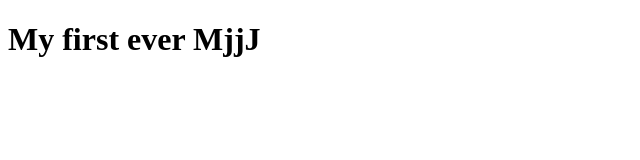
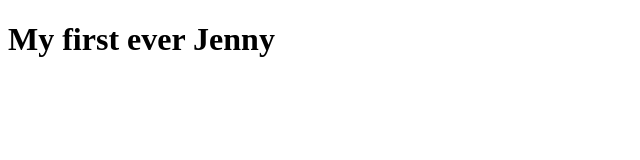
Before and after one commit to Emzthugll/First, a plain HTML site: page index.html in a window 1280 px wide. Shown: the full height of the page, 0-640 px from the left. Drawn offline with Linux system fonts and the light colour scheme.

Commit message:
change a word again

```diff
--- a/index.html
+++ b/index.html
@@ -6,6 +6,6 @@
     <title>Document</title>
   </head>
   <body>
-    <h1>My first ever MjjJ</h1>
+    <h1>My first ever Jenny</h1>
   </body>
 </html>
```
